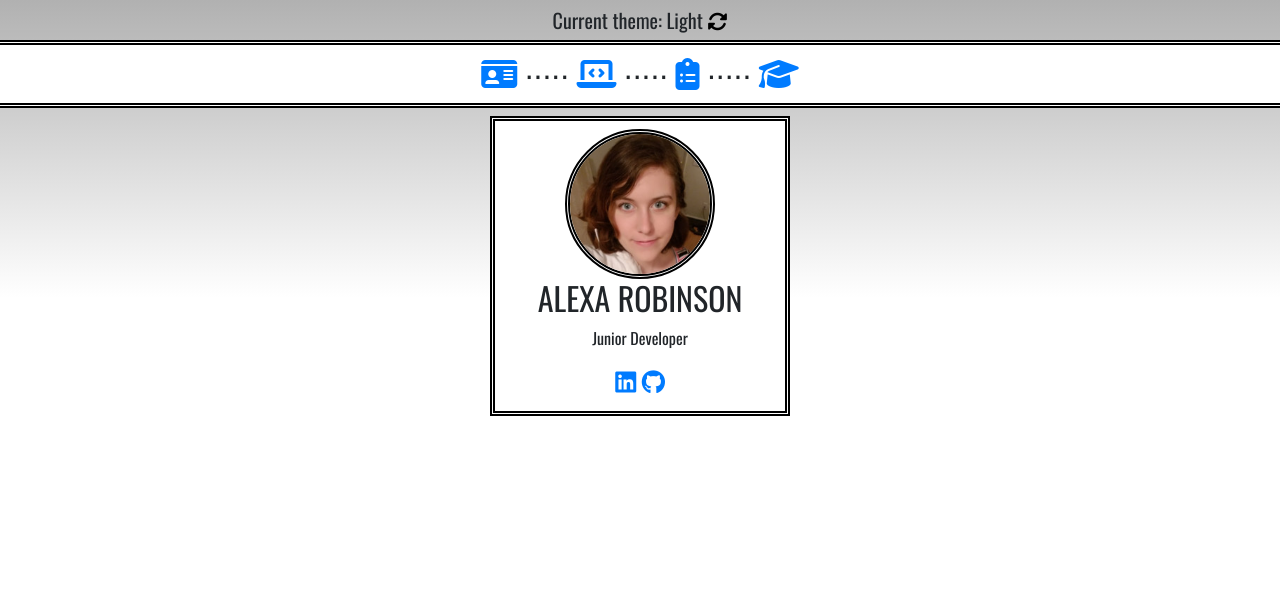
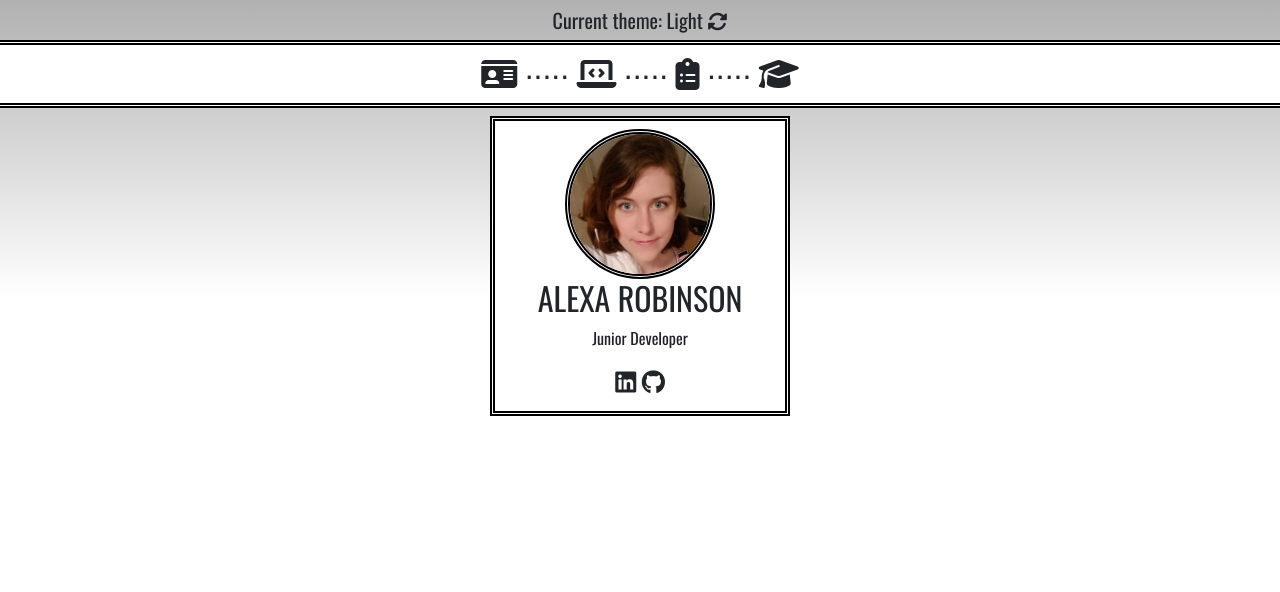
Before and after one commit to alexalrobinson/portfolio, a PHP site: page / in a window 1280 px wide. Shown: the top 592 px of the page. Run offline with PHP 8.4, Linux system fonts and the light colour scheme; some libraries are stand-ins or nearby versions.

Commit message:
Update light.css

```diff
--- a/light.css
+++ b/light.css
@@ -3,6 +3,17 @@ body {
     background: rgb(255,255,255);
     background: linear-gradient(0deg, rgba(255,255,255,1) 70%, rgba(177,177,177,1) 100%);
     font-family: 'Oswald', sans-serif;
+}
+
+a {
+    color: inherit;
+    text-decoration: inherit;
+    font-family: inherit;
+}
+
+a:hover {
+    color: inherit;
+    text-decoration: inherit;
 }
 
 #nav {
@@ -20,6 +31,7 @@ button {
     padding: 0;
     background: none;
     outline: none;
+    color: inherit;
 }
 
 button:focus {
```
